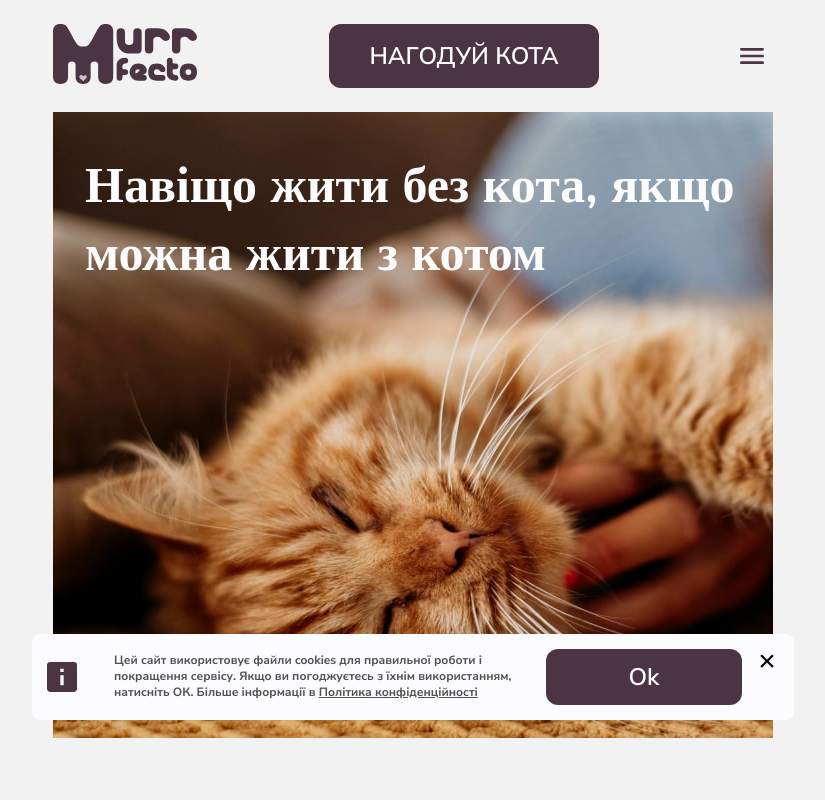
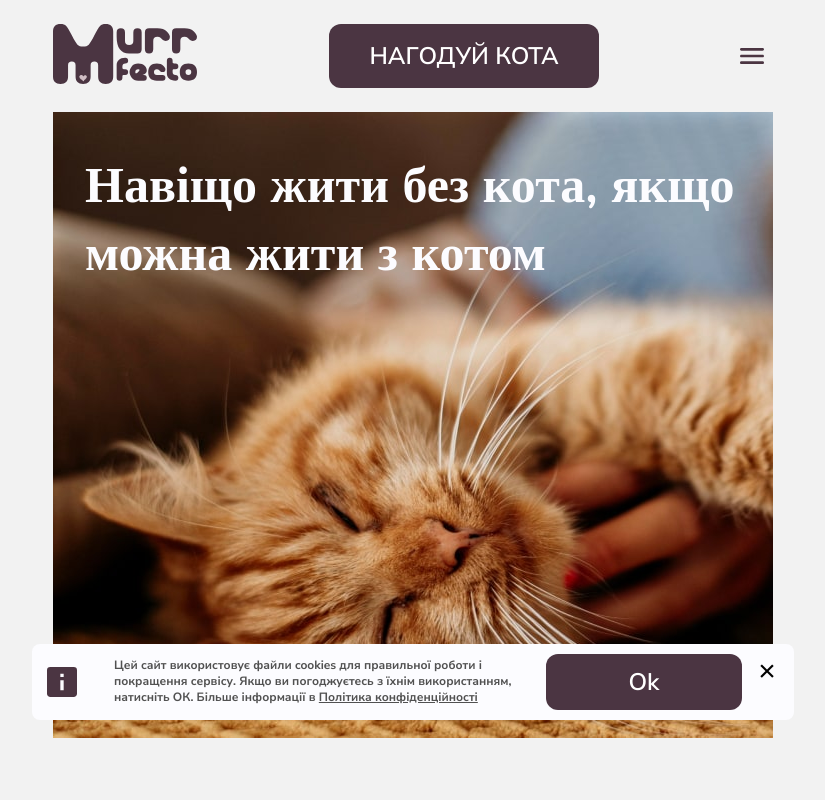
Before and after one commit to murrfecto/murrfecto1, a React (Create React App) app in the folder client/: page / in a window 1280 px wide. Shown: the top 800 px of the page, without its empty margins (227-1052 px from the left). Built offline with nearby package versions, Linux system fonts and the light colour scheme; no server answers.

Commit message:
Update CookieNotification.scss

```diff
--- a/client/src/components/common/CookieNotification/CookieNotification.scss
+++ b/client/src/components/common/CookieNotification/CookieNotification.scss
@@ -24,7 +24,7 @@
   @include position-center-na;
   justify-content: space-between;
   flex-wrap: wrap;
-  padding: 15px 52px 15px 15px;
+  padding: 10px 52px 10px 15px;
 
   @media screen and (min-width: 768px) {
     flex-wrap: nowrap;
```
